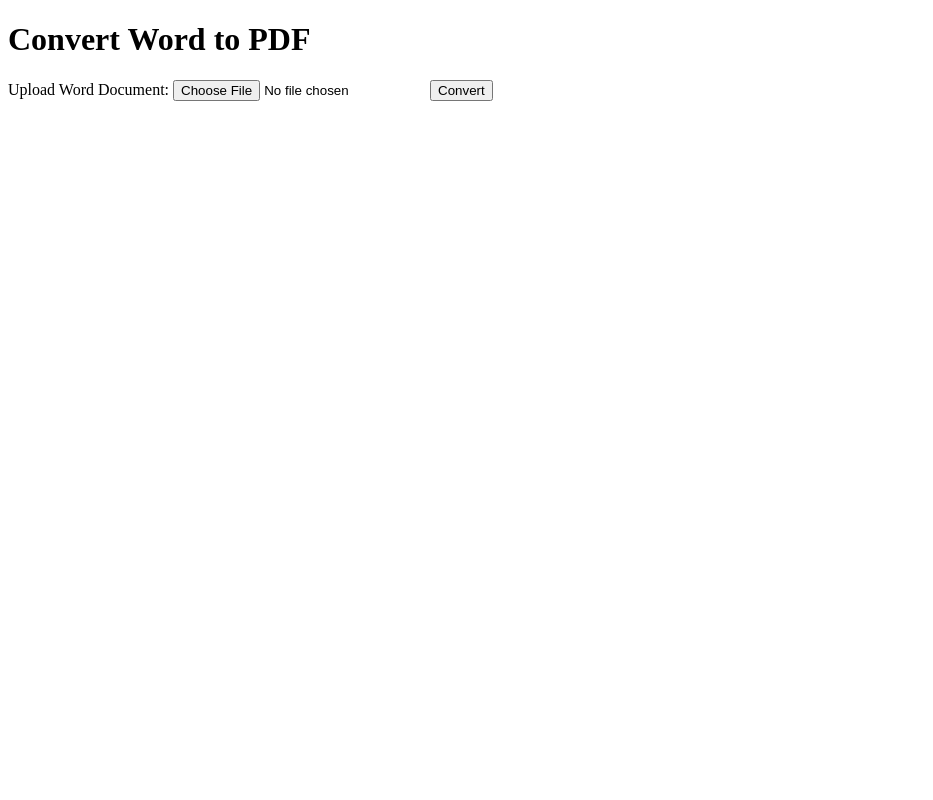
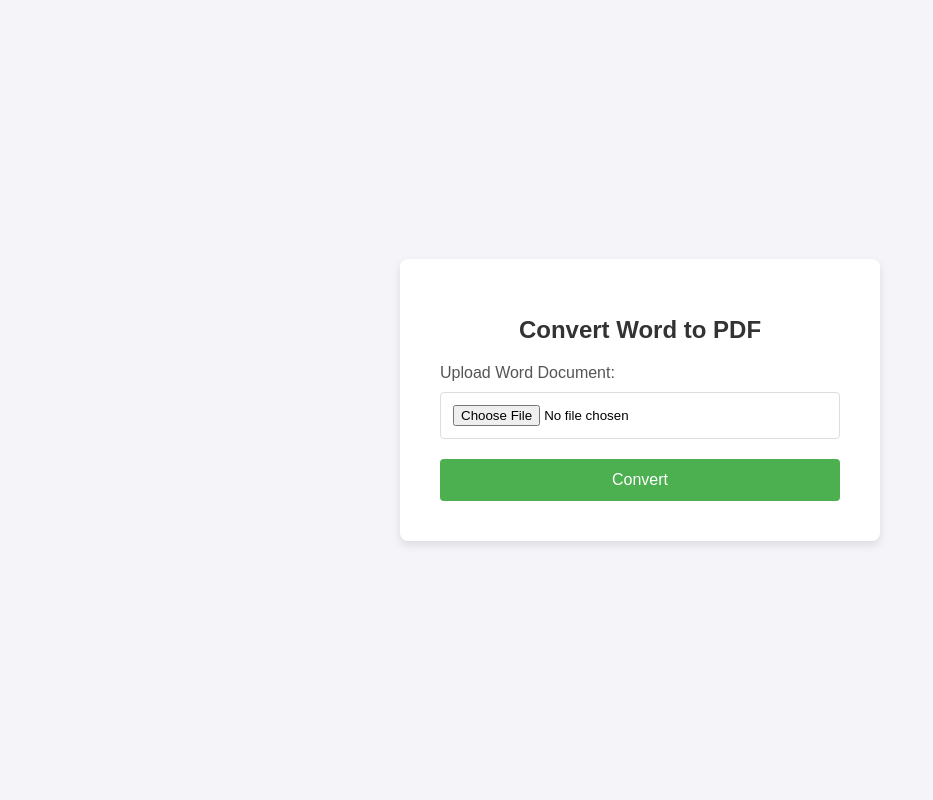
Before and after one commit to naveenkumar-42/BitTools, a Flask app: page /convert_word_to_pdf in a window 1280 px wide. Shown: the whole page, without its empty margins (0-933 px from the left). Run offline with Flask 2, Linux system fonts and the light colour scheme; some libraries are stand-ins or nearby versions.

```diff
--- a/app.py
+++ b/app.py
@@ -29,6 +29,7 @@ import threading
 import smtplib
 from email.mime.text import MIMEText
 from email.mime.multipart import MIMEMultipart
+from docx2pdf import convert
 
 
 # Initialize Flask app
@@ -386,7 +387,7 @@ def convert_pdf():
 
     return render_template('convert_pdf.html')
 
-# Convert Word to PDF
+# Define route
 @app.route('/convert_word_to_pdf', methods=['GET', 'POST'])
 def convert_word_to_pdf():
     if request.method == 'POST':
@@ -402,24 +403,16 @@ def convert_word_to_pdf():
             word_path = os.path.join(app.config['UPLOAD_FOLDER'], filename)
             word_file.save(word_path)
 
-            # Convert Word to PDF
-            # You can use libraries like python-docx or comtypes on Windows for conversion
-            # A simple method: Here we use reportlab to generate a PDF from the Word file.
-            # You'll need a more robust method for real Word to PDF conversion
-
+            # Convert Word document to PDF
             pdf_path = word_path.rsplit('.', 1)[0] + '.pdf'
-            doc = Document(word_path)  # You'll need to install python-docx
-            pdf = FPDF()
-            pdf.add_page()
-            for para in doc.paragraphs:
-                pdf.multi_cell(200, 10, txt=para.text, align='L')
-            pdf.output(pdf_path)
+            convert(word_path, pdf_path)
 
             return send_file(pdf_path, as_attachment=True)
         except Exception as e:
             return render_template('convert_word_to_pdf.html', error=f"Error: {str(e)}")
 
     return render_template('convert_word_to_pdf.html')
+
 
 @app.route('/convert_image_to_pdf', methods=['GET', 'POST'])
 def convert_image_to_pdf():
--- a/templates/convert_word_to_pdf.html
+++ b/templates/convert_word_to_pdf.html
@@ -4,16 +4,75 @@
     <meta charset="UTF-8">
     <meta name="viewport" content="width=device-width, initial-scale=1.0">
     <title>Convert Word to PDF</title>
+    <style>
+        body {
+            font-family: Arial, sans-serif;
+            background-color: #f4f4f9;
+            display: flex;
+            justify-content: center;
+            align-items: center;
+            height: 100vh;
+            margin: 0;
+        }
+        .container {
+            background-color: #ffffff;
+            padding: 40px;
+            border-radius: 8px;
+            box-shadow: 0 4px 8px rgba(0, 0, 0, 0.1);
+            width: 400px;
+            text-align: center;
+        }
+        h1 {
+            font-size: 24px;
+            margin-bottom: 20px;
+            color: #333;
+        }
+        label {
+            font-size: 16px;
+            color: #555;
+            margin-bottom: 10px;
+            display: block;
+            text-align: left;
+        }
+        input[type="file"] {
+            width: 100%;
+            padding: 12px;
+            margin-bottom: 20px;
+            border: 1px solid #ddd;
+            border-radius: 4px;
+            box-sizing: border-box;
+        }
+        button {
+            background-color: #4CAF50;
+            color: white;
+            padding: 12px 20px;
+            border: none;
+            border-radius: 4px;
+            font-size: 16px;
+            cursor: pointer;
+            width: 100%;
+        }
+        button:hover {
+            background-color: #45a049;
+        }
+        .error {
+            color: red;
+            font-size: 14px;
+            margin-top: 10px;
+        }
+    </style>
 </head>
 <body>
+    <div class="container">
         <h1>Convert Word to PDF</h1>
         <form method="POST" enctype="multipart/form-data">
             <label for="word_file">Upload Word Document:</label>
-        <input type="file" name="word_file" id="word_file" accept=".docx, .doc">
+            <input type="file" name="word_file" id="word_file" accept=".docx, .doc" required>
             <button type="submit">Convert</button>
         </form>
         {% if error %}
-        <p style="color: red;">{{ error }}</p>
+            <p class="error">{{ error }}</p>
         {% endif %}
+    </div>
 </body>
 </html>
```
Also changed, not shown: 11 other files. Lines whose indentation alone changed are shown as unchanged.
